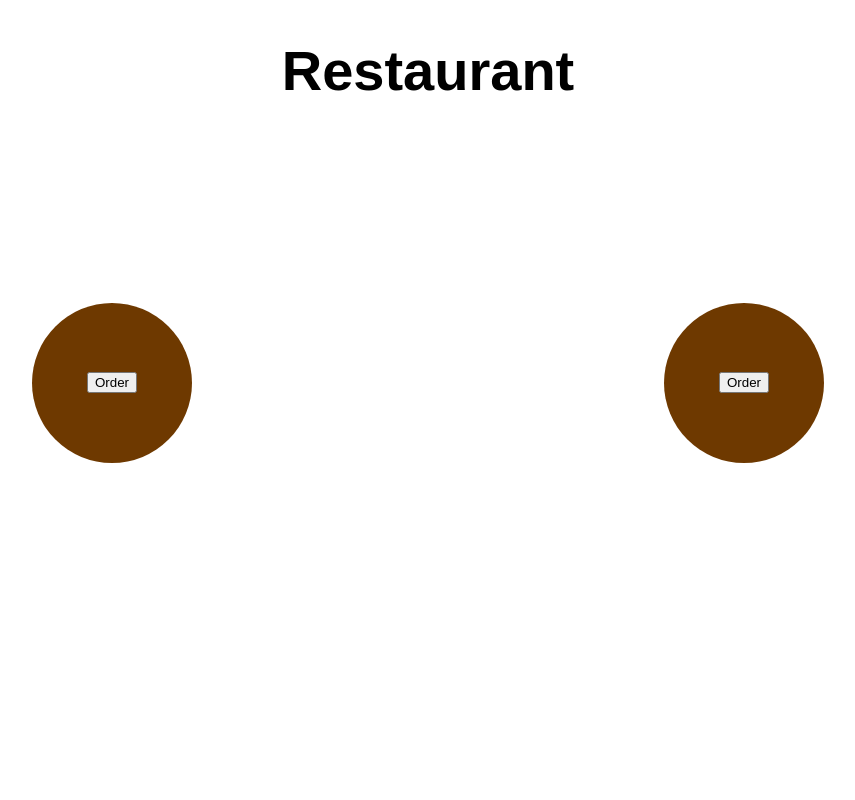
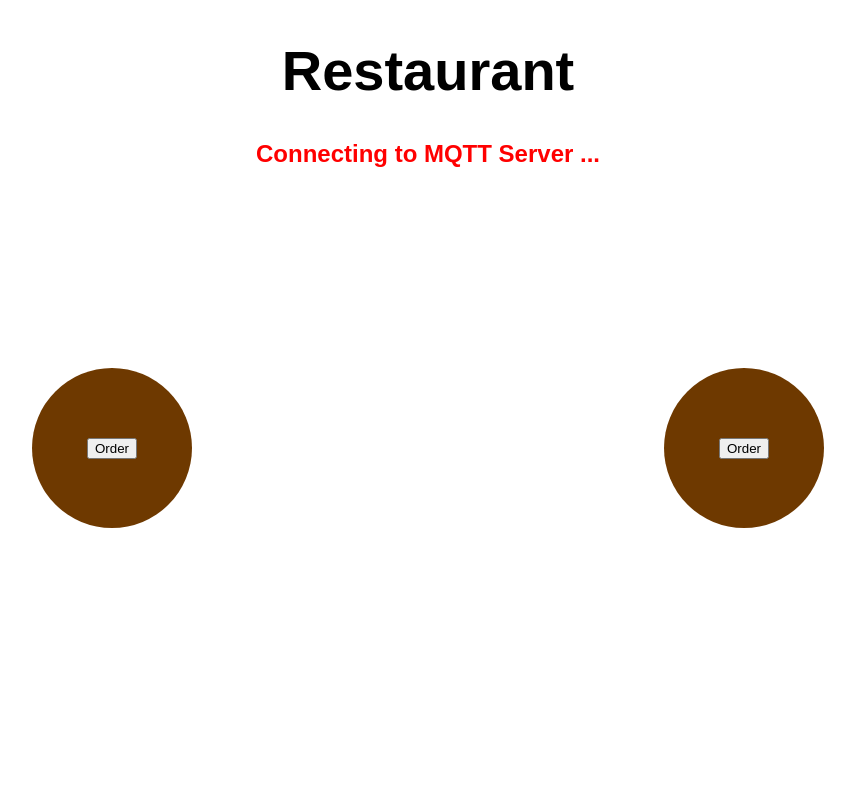
Before and after one commit to ram-mashruwala/OSENSA-Restaurant-Full-Stack-Assignment, a Svelte app in the folder client-side/: page / in a window 1280 px wide. Shown: the top 800 px of the page, without its empty margins (212-1067 px from the left). Built offline with nearby package versions, Linux system fonts and the light colour scheme; what mqtt would draw is missing.

Commit message:
client-side will now show whether it is connected to MQTT server

```diff
--- a/client-side/src/App.svelte
+++ b/client-side/src/App.svelte
@@ -1,10 +1,14 @@
 <script lang="ts">
     import Table from "./Table.svelte";
     import client from "./lib/MQTT_Handler.svelte";
+    import { connection_state } from "./lib/MQTT_Handler.svelte";
 </script>
 
 <h1>Restaurant</h1>
 
+{#if !connection_state.connected}
+    <h2>Connecting to MQTT Server ...</h2>
+{/if}
 <div>
     <Table />
     <Table />
@@ -20,6 +24,13 @@
         font-family: Arial, Helvetica, sans-serif;
     }
 
+    h2 {
+        text-align: center;
+        font-size: 1.5rem;
+        font-family: Arial, Helvetica, sans-serif;
+        color: red;
+    }
+
     div {
         display: flex;
         justify-content: space-around;
--- a/client-side/src/lib/MQTT_Handler.svelte.ts
+++ b/client-side/src/lib/MQTT_Handler.svelte.ts
@@ -4,19 +4,23 @@ const BROKER_URL = 'ws://localhost:8084/mqtt';
 
 const client: mqtt.MqttClient = mqtt.connect(BROKER_URL);
 
+export let connection_state = $state({ connected: false })
+
 client.on('connect', () => {
   console.log('Connected to MQTT broker');
-  client.subscribe('test', (err) => {
+  connection_state.connected = true;
+  client.subscribe('test', { qos: 2 }, (err: Error | null) => {
     if (err) console.error('Subscription error:', err);
   });
 });
 
-client.on('error', (err) => {
+client.on('error', (err: Error) => {
   console.error('MQTT connection error:', err);
 });
 
-client.on('message', (topic, message) => {
+client.on('message', (topic: string, message: Buffer<ArrayBufferLike>) => {
   console.log(`${topic}: ${message.toString()}`);
 });
 
+
 export default client;
```
